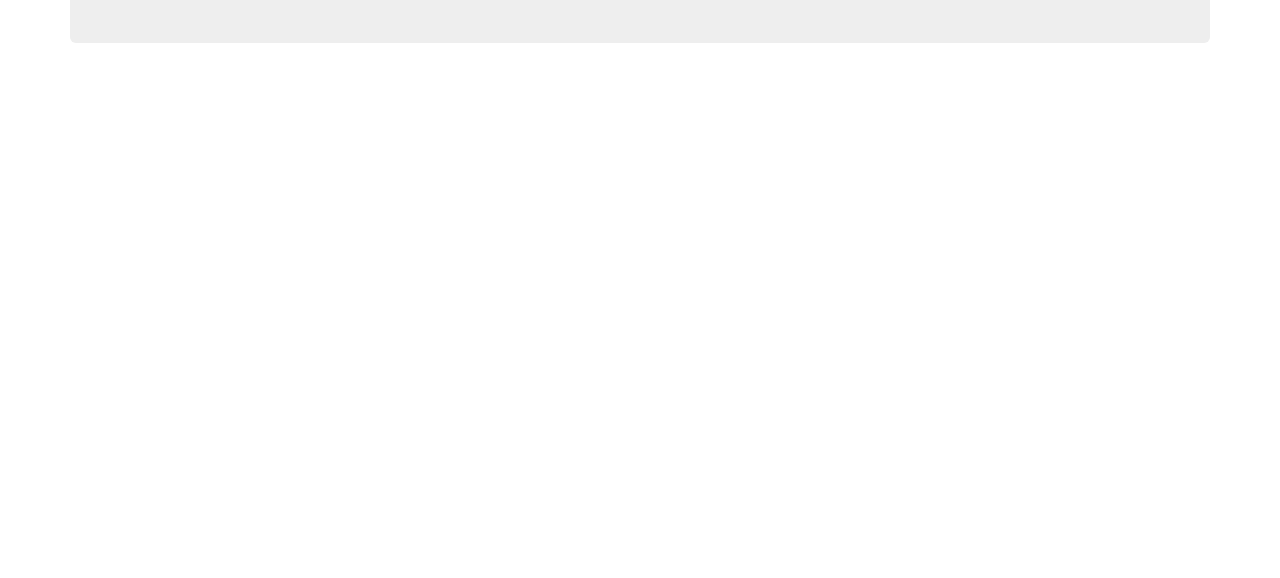
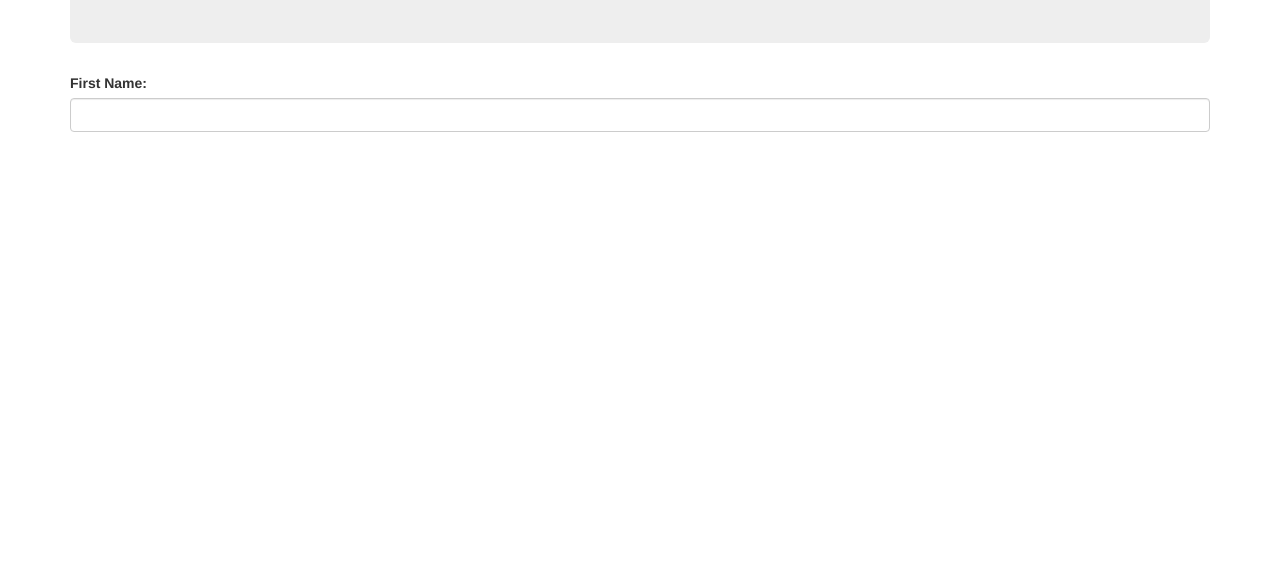
Before and after one commit to austinb847/language-selector, a plain HTML site: page index.html in a window 1280 px wide. Shown: the part 222-800 px from the top of the page. Drawn offline with Linux system fonts and the light colour scheme.

Commit message:
add first input for the users first name

```diff
--- a/index.html
+++ b/index.html
@@ -12,6 +12,26 @@
       <div class="jumbotron">
         <h1>The Programming Language Matchmaker</h1>
       </div>
+      <form id="langMatch">
+        <div class="form-group">
+          <label for="name">First Name:</label>
+          <input id="name" class="form-control" type="text">
+        </div>
+
+
+
+
+
+
+
+
+
+
+
+
+
+
+      </form>
 
     </div>
   </body>
```
